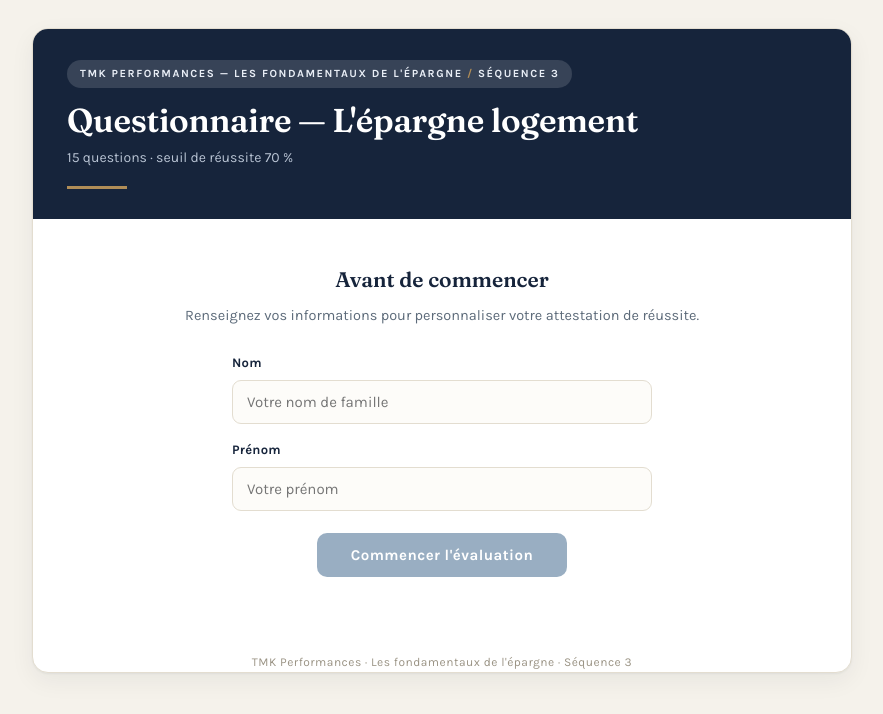
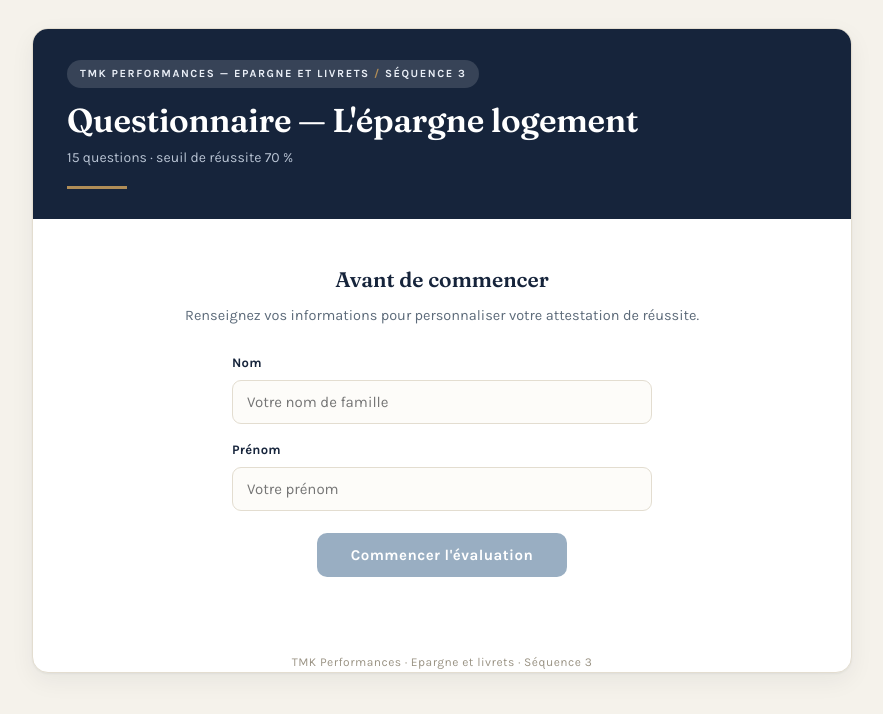
Before and after one commit to ThLe2/qcm_s3_epargne_logement, a plain HTML site: page qcm_s3_epargne_logement.html in a window 1280 px wide. Shown: the whole page, without its empty margins (198-1081 px from the left). Drawn offline with nearby package versions, Linux system fonts and the light colour scheme.

Commit message:
Update chapter tag and footer text for consistency

```diff
--- a/qcm_s3_epargne_logement.html
+++ b/qcm_s3_epargne_logement.html
@@ -117,7 +117,7 @@
 <div class="wrap">
   <div class="card-main">
     <div class="header">
-      <div class="chapter-tag">TMK Performances — Les fondamentaux de l'épargne <span>/</span> Séquence 3</div>
+      <div class="chapter-tag">TMK Performances — Epargne et livrets <span>/</span> Séquence 3</div>
       <h1>Questionnaire — L'épargne logement</h1>
       <p>15 questions · seuil de réussite 70 %</p>
       <hr class="gold-rule">
@@ -163,7 +163,7 @@
       </div>
     </div>
 
-    <footer>TMK Performances · Les fondamentaux de l'épargne · Séquence 3</footer>
+    <footer>TMK Performances · Epargne et livrets · Séquence 3</footer>
   </div>
 </div>
 
```
